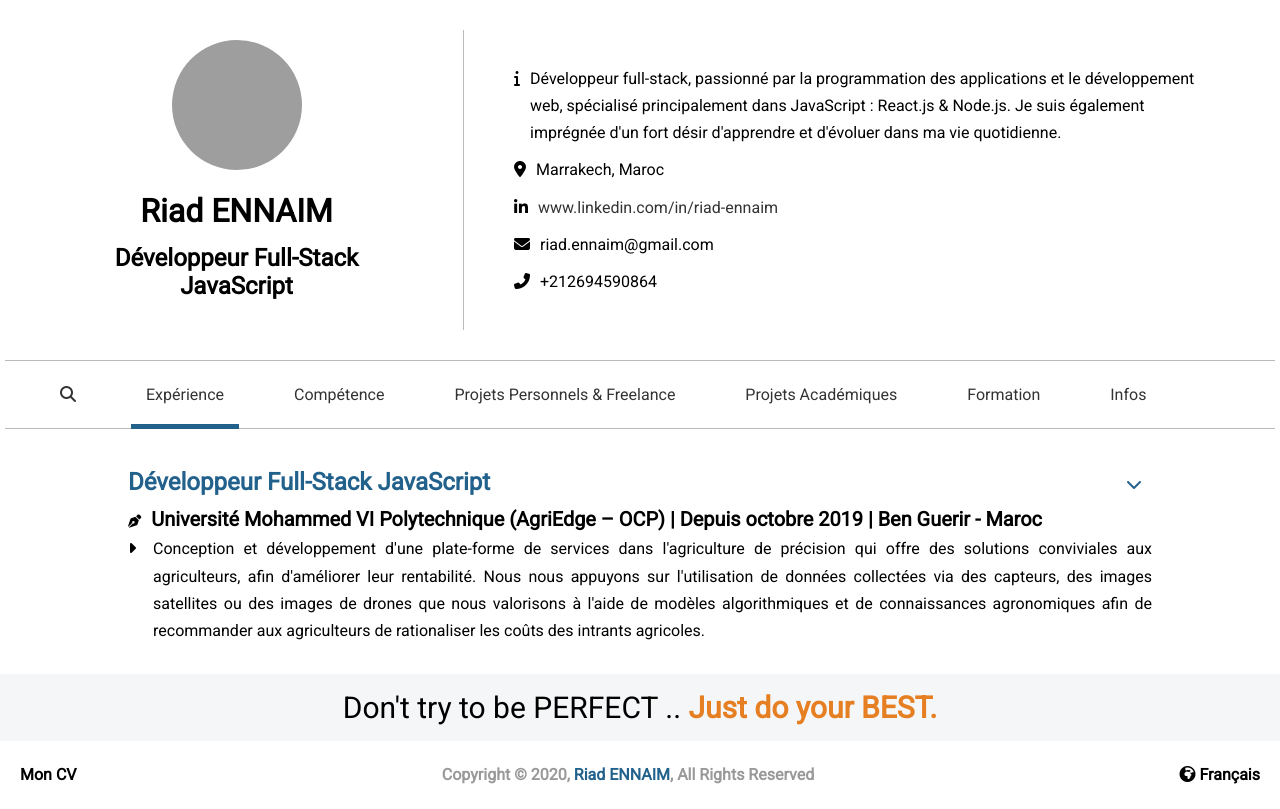
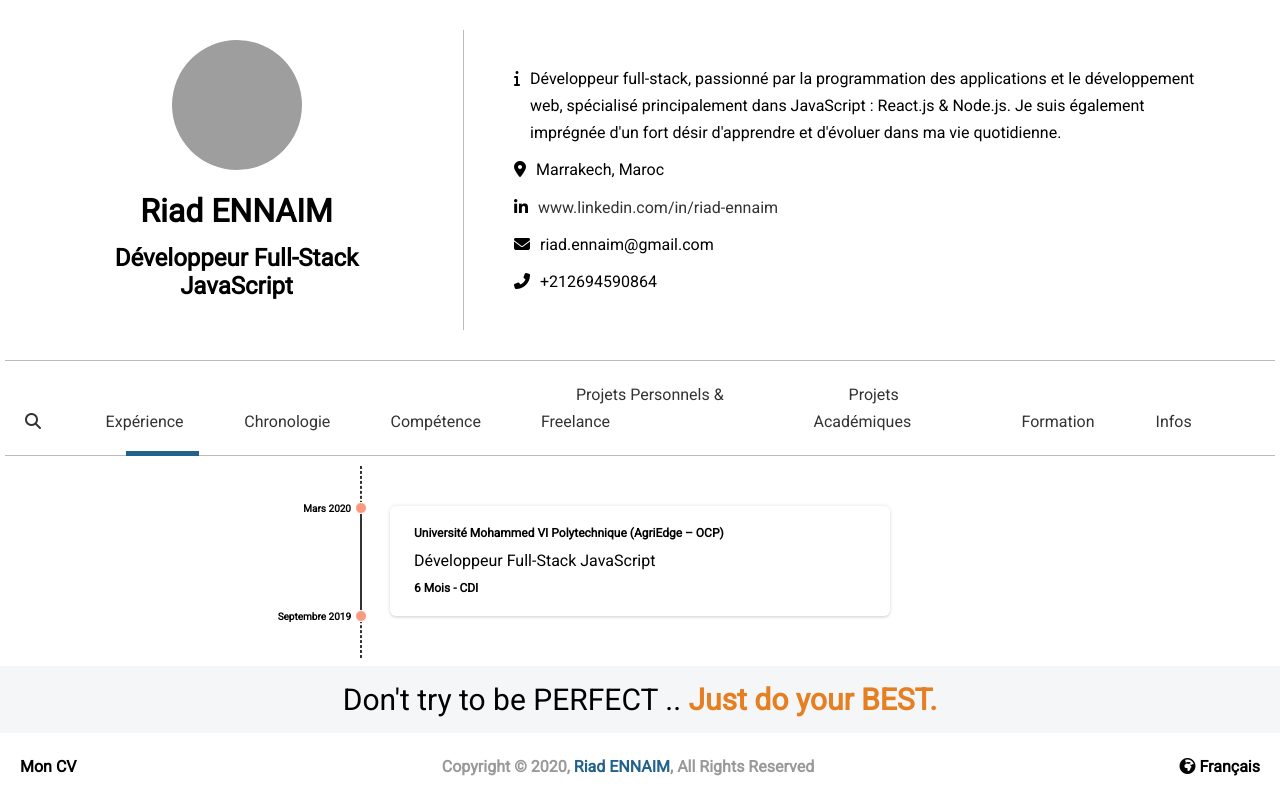
Before and after one commit to Riad-ENNAIM/cv, a React (Create React App) app: page / in a window 1280 px wide. Built offline with nearby package versions, Linux system fonts and the light colour scheme; grey boxes are pictures that could not be loaded; the HTML template or start-up script is replaced by a standard one.

Commit message:
Timeline Component

```diff
--- a/src/App.css
+++ b/src/App.css
@@ -25,6 +25,14 @@ h3, h4 {
 a {
   color: #333;
   text-decoration: none;
+}
+
+/* Utils */
+.container {
+  display: flex;
+  justify-content: center;
+  align-items: center;
+  margin: 10px;
 }
 
 /* Header */
@@ -156,6 +164,10 @@ a {
   font-size: 1.5em;
 }
 
+.experience .tasks {
+  flex: 2;
+}
+
 .experience .tasks .task {
   display: flex;
   align-items: baseline;
@@ -167,6 +179,96 @@ a {
 
 .experience .tasks .task p {
   text-align: justify;
+}
+
+/* Timeline */
+ul.timeline {
+  list-style: none;
+  margin: 0;
+  padding: 0;
+  position: relative;
+}
+
+ul.timeline::before {
+  content: '';
+  width: 0;
+  height: 100%;
+  border: 1px dashed #333;
+  position: absolute;
+  top: 0;
+  left: 0;
+}
+
+ul.timeline li {
+  margin: 40px 30px;
+  position: relative;
+  background-color: rgba(255, 255, 255, 0.2);
+  padding: 14px;
+  border-radius: 6px;
+  width: 500px;
+  box-shadow: 0 0 4px rgba(0, 0, 0, .12), 0 2px 2px rgba(0, 0, 0, .08)
+}
+
+ul.timeline li > span {
+  width: 0;
+  height: 100%;
+  border: 1px solid #333;
+  position: absolute;
+  top: 0;
+  left: -30px;
+}
+
+ul.timeline li > span::before, ul.timeline li > span::after {
+  content: '';
+  width: 10px;
+  height: 10px;
+  background-color: #fc9a80;
+  border: 1px solid #fff;
+  border-radius: 50%;
+  position: absolute;
+  left: -6px;
+}
+
+ul.timeline li > span::before {
+  top: -5px;
+}
+
+ul.timeline li > span::after {
+  top:calc(100% - 5px);
+}
+
+ul.timeline li > div {
+  margin-left: 10px;
+}
+
+div .title, div .type {
+  font-weight: 600;
+  font-size: 12px;
+}
+
+div .info {
+  font-weight: 300;
+}
+
+span.number {
+  height: 100%;
+}
+
+span.number span {
+  position: absolute;
+  font-size: 10px;
+  left: -120px;
+  width: 110px;
+  font-weight: bold;
+  text-align: end;
+}
+
+span.number span:first-child {
+  top: -12px;
+}
+
+span.number span:last-child {
+  top: calc(100% - 12px);
 }
 
 
--- a/src/App.js
+++ b/src/App.js
@@ -2,6 +2,7 @@ import React from 'react';
 
 import Header from './components/layout/Header';
 import Experience from './components/experience/Experience';
+import Timeline from './components/timeline/Timeline';
 import Footer from './components/layout/Footer';
 
 import './App.css';
@@ -10,7 +11,8 @@ const App = () => {
   return (
     <>
       <Header />
-      <Experience />
+      {/* <Experience /> */}
+      <Timeline />
       <Footer />
     </>
   );
--- a/src/components/experience/Experience.js
+++ b/src/components/experience/Experience.js
@@ -18,8 +18,12 @@ const Experience = () => {
         </h5>
       </div>
 
-      <div class="tasks">
-        <Task />
+      <div class="container">
+        <div class="tasks">
+          <Task />
+          <Task />
+          <Task />
+        </div>
       </div>
     </div>
   );
--- a/src/components/layout/Navbar.js
+++ b/src/components/layout/Navbar.js
@@ -6,10 +6,11 @@ const Navbar = () => {
       <ul>
         <li><a href="#search" class="search"><i class="fas fa-search"></i></a></li>
         <li><a class="active" href="#experience">Expérience</a></li>
-        <li><a href="#competence">Compétence</a></li>
+        <li><a href="#timeline">Chronologie</a></li>
+        <li><a href="#skill">Compétence</a></li>
         <li><a href="#freelance">Projets Personnels &amp; Freelance</a></li>
         <li><a href="#projects">Projets Académiques</a></li>
-        <li><a href="#formation">Formation</a></li>
+        <li><a href="#training">Formation</a></li>
         <li><a href="#infos">Infos</a></li>
       </ul>
     </nav>
--- /dev/null
+++ b/src/components/timeline/Timeline.js
@@ -0,0 +1,24 @@
+import React from 'react';
+
+const Timeline = () => {
+  return (
+    <div className="container">
+      <ul className="timeline">
+        <li>
+          <span></span>
+          <div>
+            <div className="title">Université Mohammed VI Polytechnique (AgriEdge – OCP)</div>
+            <div className="info">Développeur Full-Stack JavaScript</div>
+            <div className="type">6 Mois - CDI</div>
+          </div>
+          <span className="number">
+            <span>Mars 2020</span>
+            <span>Septembre 2019</span>
+          </span>
+        </li>
+      </ul>
+    </div>
+  );
+}
+
+export default Timeline;
```
